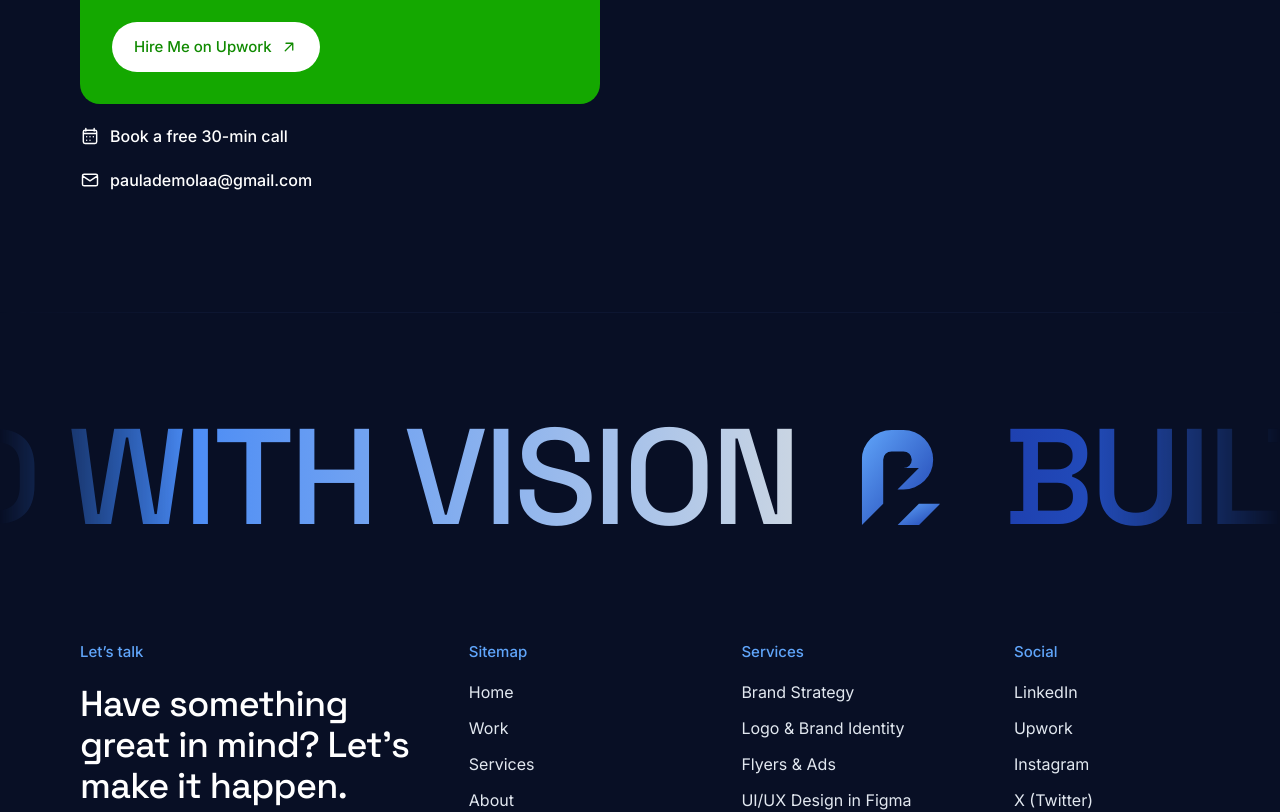
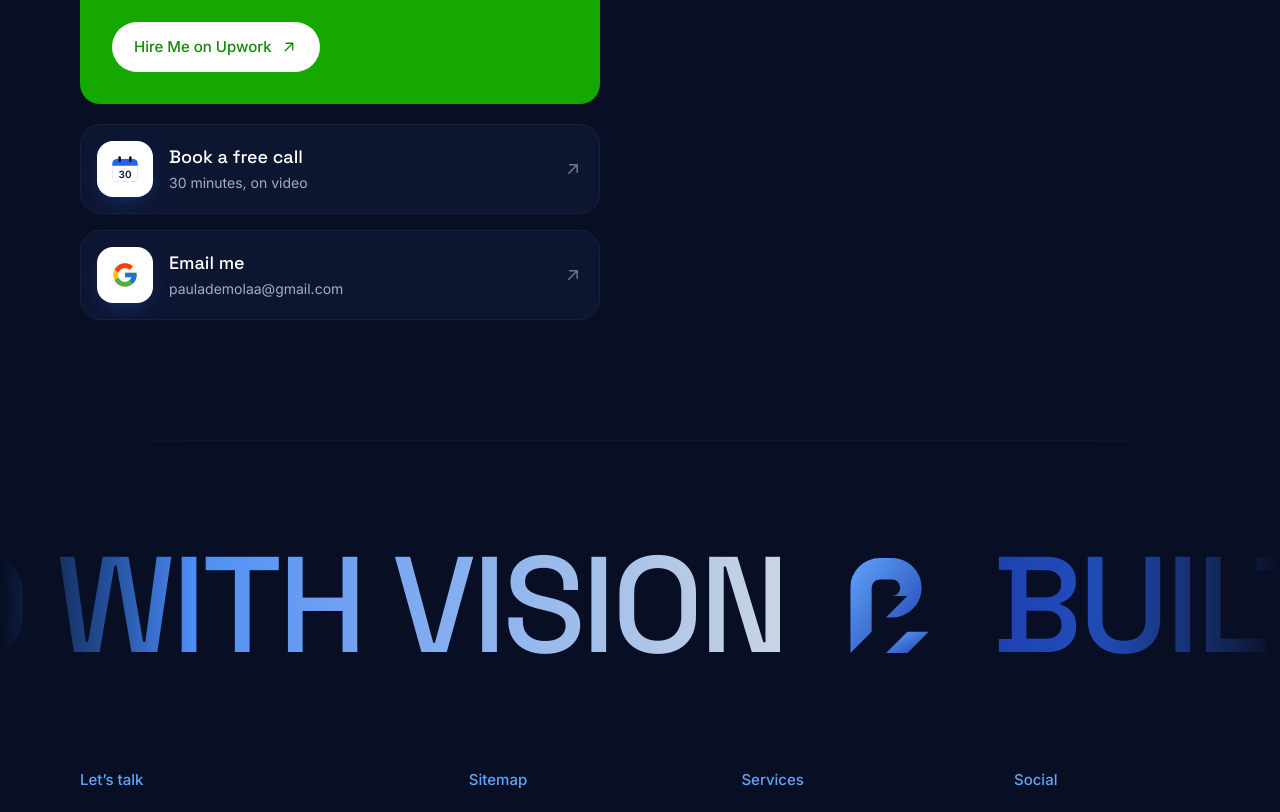
Before and after one commit to paulademolaa/My-Portfolio-Website-PAVORA, a React (Vite) app: page /contact in a window 1280 px wide. Shown: the part 880-1692 px from the top of the page. Built offline with nearby package versions, Linux system fonts and the light colour scheme.

Commit message:
Contact: call and email cards with calendar and Google icons (#25)

```diff
--- a/src/pages/Contact.jsx
+++ b/src/pages/Contact.jsx
@@ -17,6 +17,54 @@ function Field({ label, id, children }) {
       {children}
     </label>
   );
+}
+
+// Google "G" (the email address is a Gmail account)
+function GoogleMark() {
+  return (
+    <svg viewBox="0 0 48 48" className="size-7" aria-hidden="true">
+      <path fill="#FFC107" d="M43.6 20.1H42V20H24v8h11.3C33.7 32.7 29.2 36 24 36c-6.6 0-12-5.4-12-12s5.4-12 12-12c3.1 0 5.8 1.2 8 3l5.7-5.7C34 6.1 29.3 4 24 4 13 4 4 13 4 24s9 20 20 20 20-9 20-20c0-1.3-.1-2.6-.4-3.9z" />
+      <path fill="#FF3D00" d="m6.3 14.7 6.6 4.8C14.7 15.1 19 12 24 12c3.1 0 5.8 1.2 8 3l5.7-5.7C34 6.1 29.3 4 24 4 16.3 4 9.7 8.3 6.3 14.7z" />
+      <path fill="#4CAF50" d="M24 44c5.2 0 9.9-2 13.4-5.2l-6.2-5.2A11.9 11.9 0 0 1 24 36c-5.2 0-9.6-3.3-11.3-7.9l-6.5 5C9.5 39.6 16.2 44 24 44z" />
+      <path fill="#1976D2" d="M43.6 20.1H42V20H24v8h11.3a12 12 0 0 1-4.1 5.6l6.2 5.2C37 39.2 44 34 44 24c0-1.3-.1-2.6-.4-3.9z" />
+    </svg>
+  );
+}
+
+// Little calendar page: blue header with rings, "30" for the 30-min call
+function CalendarMark() {
+  return (
+    <svg viewBox="0 0 48 48" className="size-8" aria-hidden="true">
+      <rect x="5" y="9" width="38" height="34" rx="7" fill="#fff" stroke="#DBEAFE" strokeWidth="1.5" />
+      <path d="M5 16a7 7 0 0 1 7-7h24a7 7 0 0 1 7 7v3H5z" fill="#2563EB" />
+      <rect x="14" y="5" width="4" height="9" rx="2" fill="#0D1631" />
+      <rect x="30" y="5" width="4" height="9" rx="2" fill="#0D1631" />
+      <text x="24" y="37" textAnchor="middle" fontFamily="Inter, sans-serif" fontWeight="700" fontSize="15" fill="#0D1631">30</text>
+    </svg>
+  );
+}
+
+// Card for the call / email options
+function ContactCard({ icon, title, text, href, onClick }) {
+  const inner = (
+    <>
+      <span className="grid size-14 shrink-0 place-items-center rounded-[16px] bg-white shadow-[0_8px_24px_-10px_rgba(37,99,235,0.6)] transition-transform duration-500 ease-(--ease-premium) group-hover:-rotate-6 group-hover:scale-105">
+        {icon}
+      </span>
+      <span className="flex min-w-0 flex-1 flex-col gap-1 text-left">
+        <span className="font-display text-lg leading-[1.3] font-medium text-white">{title}</span>
+        <span className="truncate text-[14px] text-slate-400 max-[359px]:text-[12.5px]">{text}</span>
+      </span>
+      {(href || onClick) && (
+        <Icon name="arrow-up-right" className="size-5 shrink-0 text-slate-500 max-[359px]:hidden transition-all duration-300 group-hover:translate-x-0.5 group-hover:-translate-y-0.5 group-hover:text-blue-400" />
+      )}
+    </>
+  );
+  const cls =
+    "group flex w-full min-w-0 items-center gap-4 rounded-[20px] border border-ink-800 bg-ink-900 p-4 max-[359px]:gap-3 transition-all duration-500 ease-(--ease-premium) hover:-translate-y-1 hover:border-blue-600/60 hover:shadow-[0_16px_40px_-20px_rgba(37,99,235,0.7)]";
+  if (href) return <a href={href} className={cls}>{inner}</a>;
+  if (onClick) return <button type="button" onClick={onClick} className={`${cls} cursor-pointer`}>{inner}</button>;
+  return <div className={cls}>{inner}</div>;
 }
 
 // Green "Hire me on Upwork" card
@@ -106,28 +154,19 @@ export default function Contact() {
         </Reveal>
         <Reveal delay={400} className="flex flex-col gap-5 pt-4">
           <UpworkCard />
-          <button
-            type="button"
-            onClick={() => openBooking()}
-            className="flex w-fit cursor-pointer items-center gap-2.5 font-medium transition-colors hover:text-blue-500"
-          >
-            <Icon name="calendar" />
-            Book a free 30-min call
-          </button>
-          {site.email ? (
-            <a
-              href={`mailto:${site.email}`}
-              className="flex w-fit items-center gap-2.5 font-medium transition-colors hover:text-blue-500"
-            >
-              <Icon name="mail" />
-              {site.email}
-            </a>
-          ) : (
-            <p className="flex items-center gap-2.5 font-medium text-slate-400">
-              <Icon name="mail" />
-              Email coming soon. Reach me on Upwork for now.
-            </p>
-          )}
+          <div className="grid gap-4 sm:grid-cols-2 lg:grid-cols-1">
+            <ContactCard
+              onClick={() => openBooking()}
+              icon={<CalendarMark />}
+              title="Book a free call"
+              text="30 minutes, on video"
+            />
+            {site.email ? (
+              <ContactCard href={`mailto:${site.email}`} icon={<GoogleMark />} title="Email me" text={site.email} />
+            ) : (
+              <ContactCard icon={<GoogleMark />} title="Email coming soon" text="Reach me on Upwork for now" />
+            )}
+          </div>
         </Reveal>
       </div>
 
```
